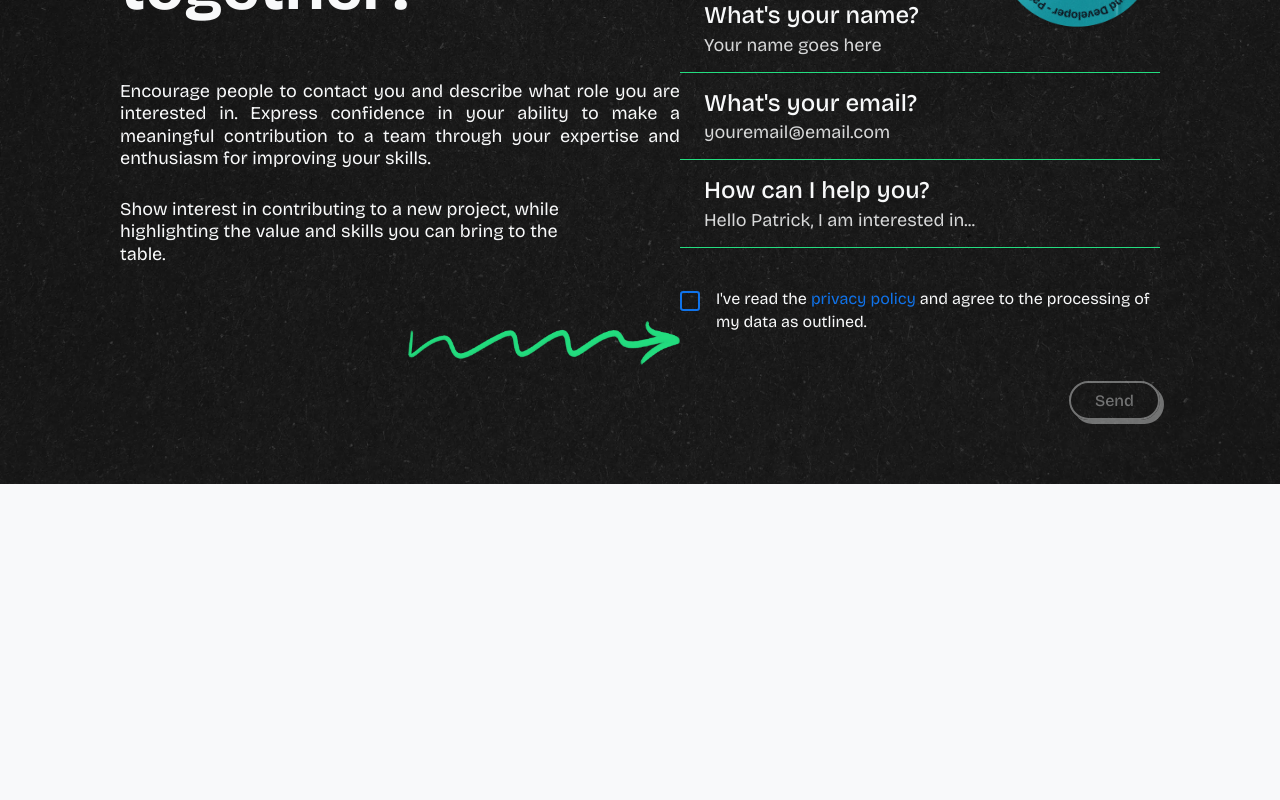
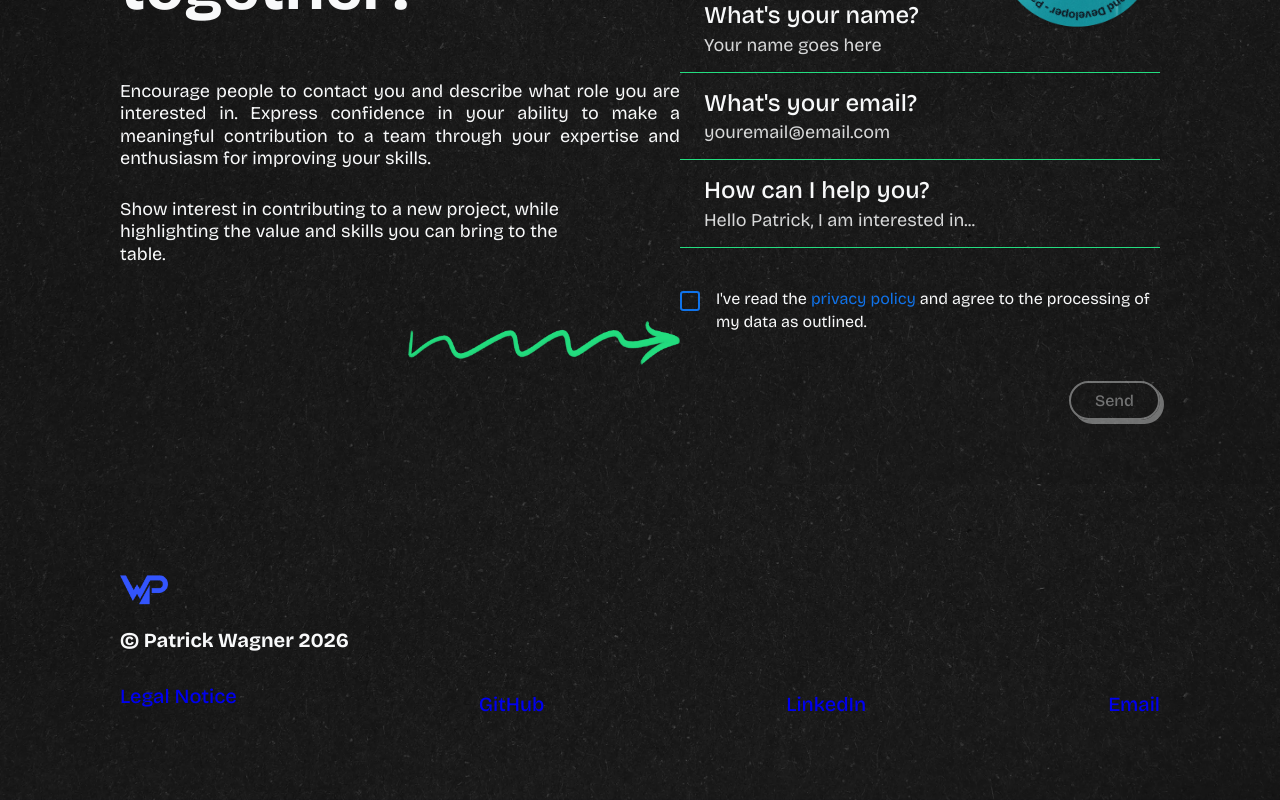
Before and after one commit to PatrickWagnerDev/portfolio-page, an Angular app: page / in a window 1280 px wide. Shown: the part 4572-5372 px from the top of the page. Before the commit the page ends 5056 px from the top, so only its background shows below. Built offline with nearby package versions, Linux system fonts and the light colour scheme.

Commit message:
feat: add footer

```diff
--- a/src/app/app.html
+++ b/src/app/app.html
@@ -1,3 +1,5 @@
 <app-header />
 
 <router-outlet />
+
+<app-footer />
--- a/src/app/app.ts
+++ b/src/app/app.ts
@@ -1,9 +1,10 @@
 import { Component } from '@angular/core';
 import { RouterOutlet } from '@angular/router';
 import { Header } from './layout/header/header';
+import { Footer } from './layout/footer/footer';
 
 @Component({
-  imports: [RouterOutlet, Header],
+  imports: [RouterOutlet, Header, Footer],
   selector: 'app-root',
   styleUrl: './app.scss',
   templateUrl: './app.html',
--- a/src/app/layout/footer/footer.html
+++ b/src/app/layout/footer/footer.html
@@ -1 +1,29 @@
-<p>footer works!</p>
+<footer class="footer-section">
+    <img class="footer-logo" src="design-material/monogram/Monogram_blue.png" alt="Patrick Wagner">
+    <p class="footer-copyright">© Patrick Wagner {{ currentYear }}</p>
+    <nav class="footer-nav" aria-label="Footer">
+        <ul class="footer-links">
+            <li><a class="footer-link footer-legal" routerLink="/legal-notice">Legal Notice</a></li>
+            <li>
+                <a class="footer-link footer-social" href="https://github.com/PatrickWagnerDev" target="_blank"
+                    rel="noopener">
+                    GitHub
+                    <img class="social-icon" src="design-material/icons/github.png" alt="">
+                </a>
+            </li>
+            <li>
+                <a class="footer-link footer-social" href="https://www.linkedin.com/in/…" target="_blank"
+                    rel="noopener">
+                    LinkedIn
+                    <img class="social-icon" src="design-material/icons/linkedin.png" alt="">
+                </a>
+            </li>
+            <li>
+                <a class="footer-link footer-social" href="mailto:…">
+                    Email
+                    <img class="social-icon" src="design-material/icons/mail.png" alt="">
+                </a>
+            </li>
+        </ul>
+    </nav>
+</footer>
--- a/src/app/layout/footer/footer.scss
+++ b/src/app/layout/footer/footer.scss
@@ -1,3 +1,86 @@
 :host {
   display: block;
 }
+
+.footer-section {
+  padding: 5rem calc(var(--content-padding-inline) + 3rem) 4.75rem;
+  background: url('/design-material/backgrounds/contact-3x.webp') center bottom / 100% auto no-repeat var(--color-base-dark);
+  color: var(--color-base-light);
+}
+
+.footer-logo {
+  display: block;
+  width: 3rem;
+}
+
+.footer-copyright {
+  margin-top: 1rem;
+  font-size: 1.25rem;
+  font-weight: 700;
+}
+
+.footer-links {
+  display: flex;
+  justify-content: space-between;
+  margin-top: 2rem;
+  padding: 0;
+  list-style: none;
+}
+
+.footer-link {
+  position: relative;
+  display: inline-block;
+  font-size: 1.25rem;
+  font-weight: 500;
+}
+
+.footer-legal {
+  &::after {
+    content: '';
+    position: absolute;
+    top: 50%;
+    left: 50%;
+    width: calc(100% + 2rem);
+    aspect-ratio: 316 / 126;
+    background: url('/design-material/lines/header-line-3.webp') center / contain no-repeat;
+    transform: translate(-50%, -50%);
+    clip-path: inset(0 0 0 100%);
+    transition: clip-path 0.4s ease;
+    pointer-events: none;
+  }
+
+  &:hover::after,
+  &:focus-visible::after {
+    clip-path: inset(0);
+  }
+}
+
+.footer-social {
+  margin-inline: -1.5rem;
+  padding: 0.5rem 1.5rem;
+  border-radius: 2rem;
+  transition: background-color 0.3s ease;
+
+  &:hover,
+  &:focus-visible {
+    background-color: var(--color-highlight-3);
+
+    .social-icon {
+      left: calc(100% - 2rem);
+      opacity: 1;
+      transform: rotate(0);
+      transition: left 0.6s cubic-bezier(0.34, 1.56, 0.64, 1),
+        opacity 0.3s ease,
+        transform 0.6s cubic-bezier(0.34, 1.56, 0.64, 1);
+    }
+  }
+}
+
+.social-icon {
+  position: absolute;
+  top: -1.75rem;
+  left: calc(50% - 0.75rem);
+  opacity: 0;
+  transform: rotate(-360deg);
+  transition: left 0.3s ease, opacity 0.3s ease, transform 0.3s ease;
+}
--- a/src/app/layout/footer/footer.ts
+++ b/src/app/layout/footer/footer.ts
@@ -1,9 +1,12 @@
 import { Component } from '@angular/core';
+import { RouterLink } from '@angular/router';
 
 @Component({
-  imports: [],
+  imports: [RouterLink],
   selector: 'app-footer',
   styleUrl: './footer.scss',
   templateUrl: './footer.html',
 })
-export class Footer {}
+export class Footer {
+  protected readonly currentYear = new Date().getFullYear();
+}
```
Also changed, not shown: 1 other file (tests, documents, lock files or other folders).
